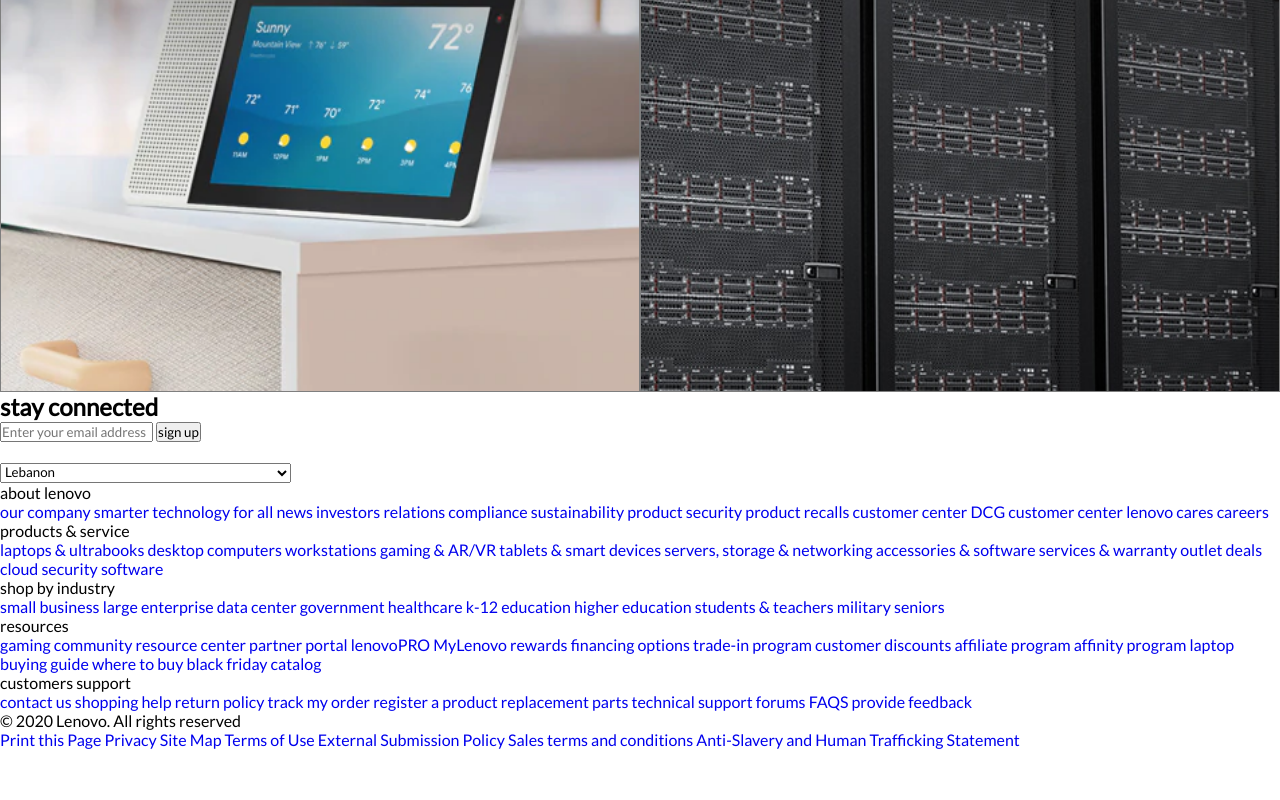
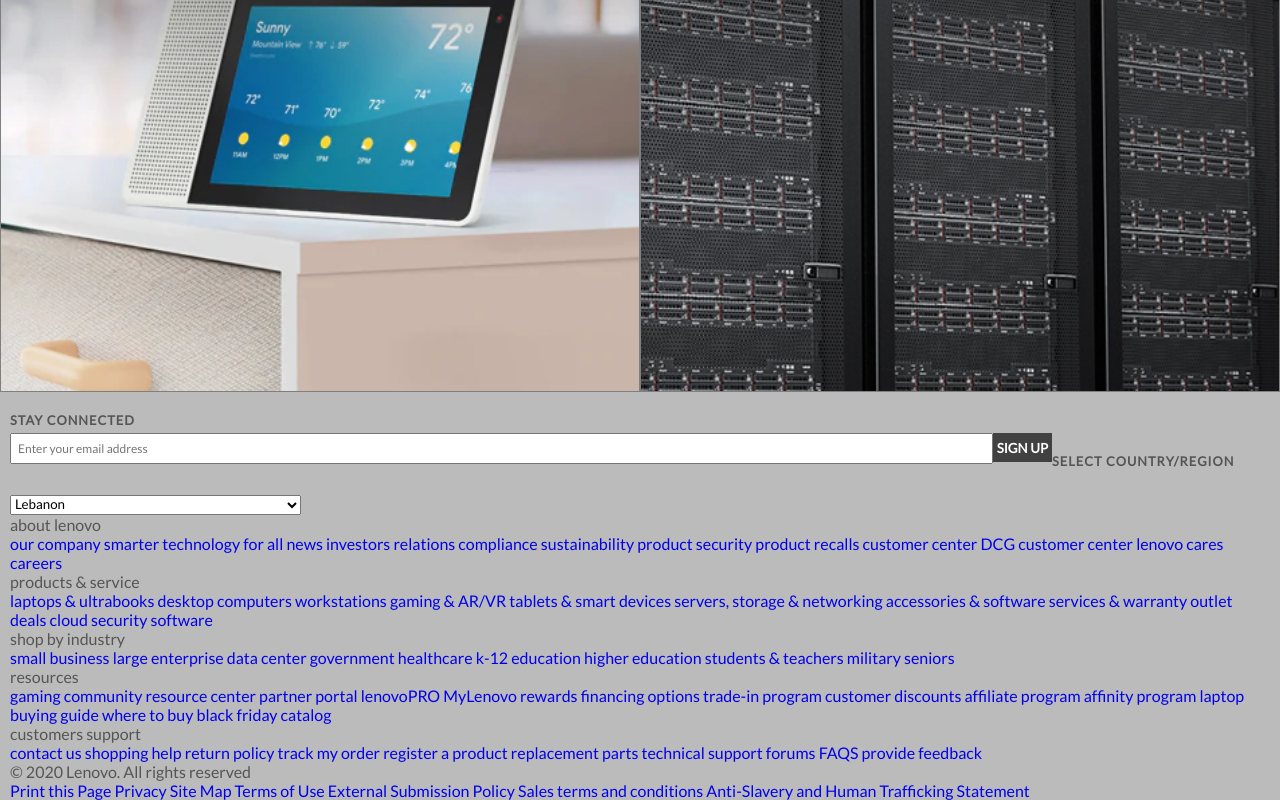
Before and after one commit to joseph-bryan9/computer_manufacturing_company_page, a plain HTML site: page index.html in a window 1280 px wide. Shown: the part 1182-1982 px from the top of the page. Before the commit the page ends 1931 px from the top, so only its background shows below. Drawn offline with Linux system fonts and the light colour scheme.

Commit message:
Lenovo Page - implemented style.css v2.

```diff
--- a/index.html
+++ b/index.html
@@ -122,15 +122,13 @@
       <!-- Footer -->
       <footer>
         <!-- Email Us -->
-        <h2>stay connected</h2>
-        <form action="#">
+        <h3>stay connected</h3>
         <form class="search-filled" action="#">
           <input type="email" placeholder="Enter your email address" />
           <button class="signUp-btn" type="submit">
             <!-- <i class="ms-Icon ms-font-xl ms-Icon--Search"></i> -->
             sign up
           </button>
-          </form>
         </form>
 
         <!-- Social Media Icons -->
@@ -146,6 +144,7 @@
 
         <!-- Country/Region -->
         <section class="country-region">
+          <h3>select country/region</h3>
           <div><img src="" alt="" /></div>
           <select>
             <option value="Algeria">Algeria</option>
--- a/scss/style.scss
+++ b/scss/style.scss
@@ -62,7 +62,7 @@ a {
   padding: 12px 5px;
   padding-bottom: 2px;
   padding-left: 10px;
-  padding-right: 50px;
+  padding-right: 28px;
 
   div:first-child {
     margin-right: 8px;
@@ -180,3 +180,38 @@ a {
     z-index: 1;
   }
 }
+
+// Footer {
+footer {
+  background: #bbb;
+  padding: 0 10px;
+  color: #555;
+
+  h3 {
+    text-transform: uppercase;
+    font-size: 12.8px;
+    font-weight: bold;
+    letter-spacing: 1px;
+    padding-top: 20px;
+    padding-bottom: 5px;
+  }
+
+  form {
+    input {
+      padding: 6px;
+      font-size: 12px;
+      float: left;
+      width: 78%;
+    }
+    button {
+      text-transform: uppercase;
+      font-weight: bold;
+      color: #fff;
+      background: #414141;
+      border: none;
+      float: left;
+      padding: 3.84px;
+      height: 29px;
+    }
+  }
+}
```
Also changed, not shown: assets/Flag-US.jpg (added), assets/facebook.svg (added), assets/ig.svg (added), assets/rss.svg (added), assets/twitter.svg (added), assets/youtube.svg (added), css/style.css, 1 other file. Lines whose indentation alone changed are shown as unchanged.
